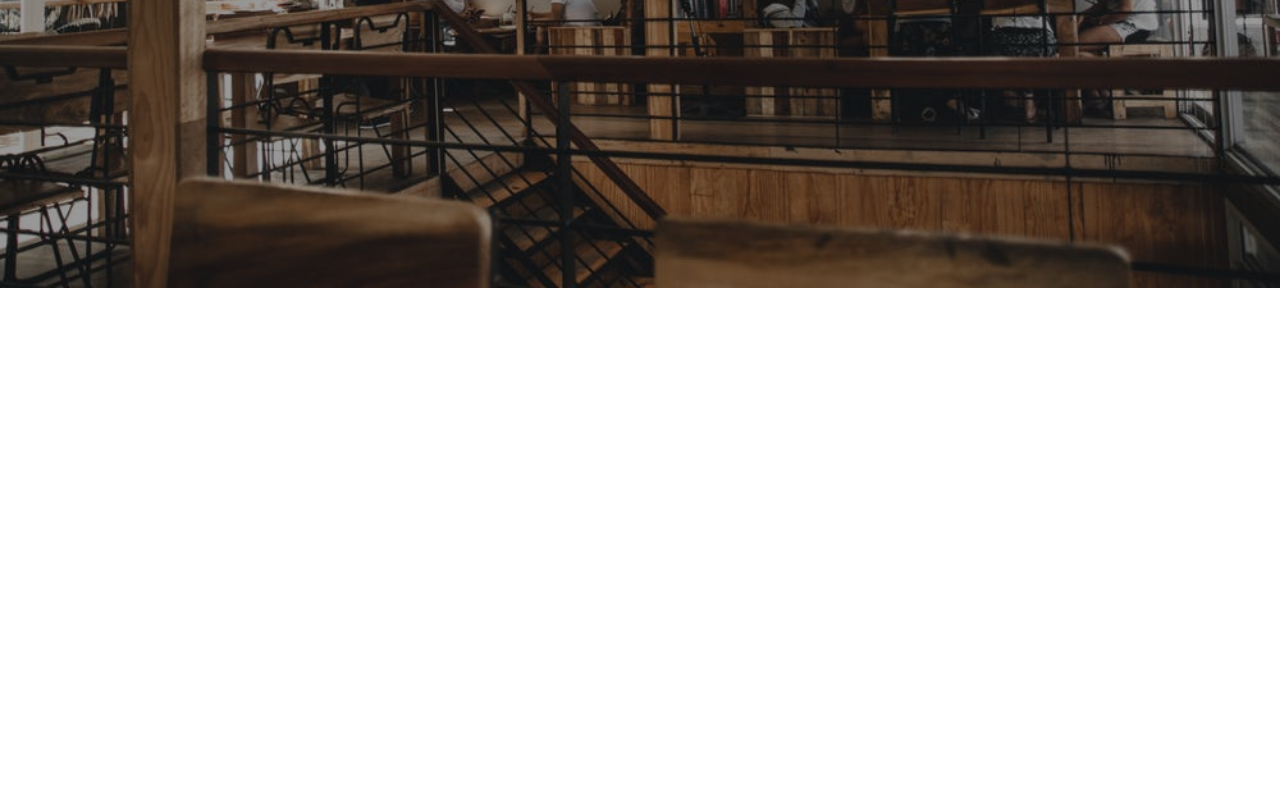
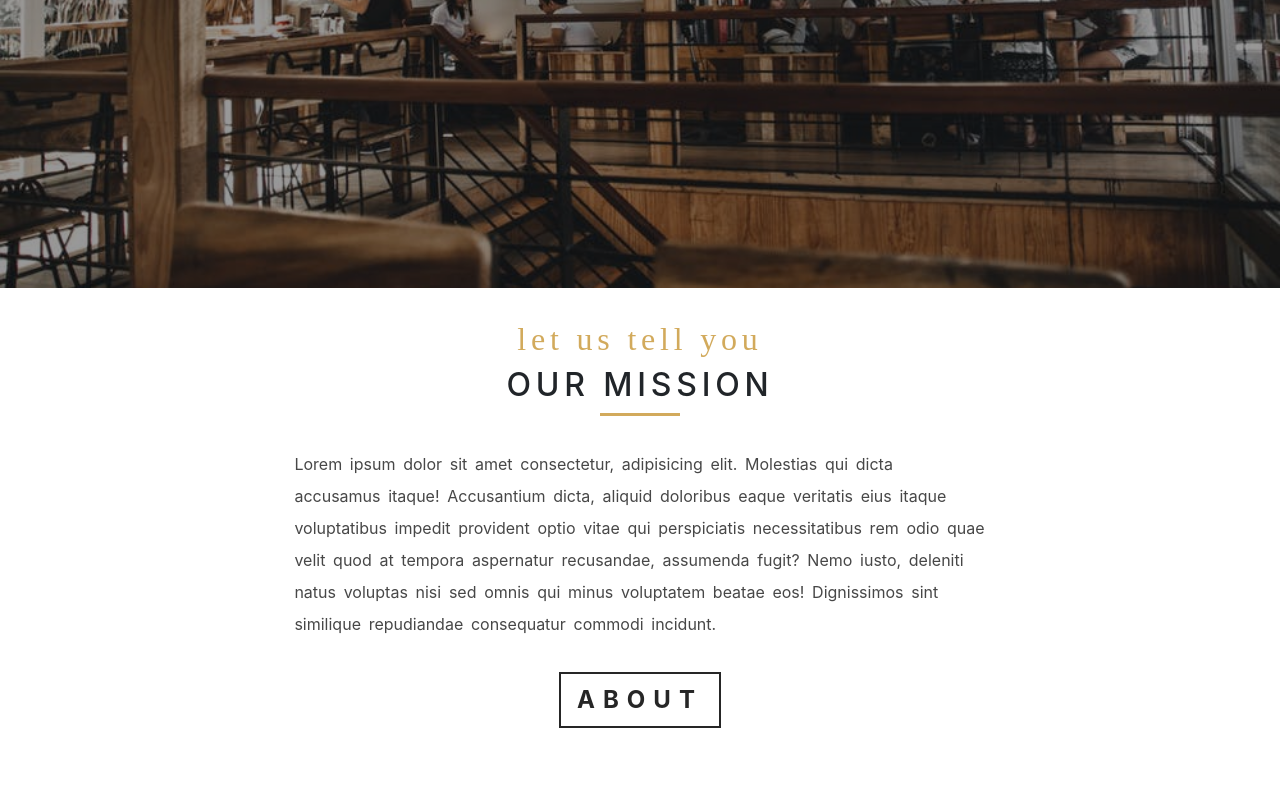
Before and after one commit to mclausaudio/gatsby-restaurant-site, a Gatsby site: page / in a window 1280 px wide. Shown: the part 512-1304 px from the top of the page. Before the commit the page ends 800 px from the top, so only its background shows below. Built offline with nearby package versions, Linux system fonts and the light colour scheme; Gatsby itself is replaced by a stand-in of ours.

Commit message:
quick info section

```diff
--- /dev/null
+++ b/src/components/HomepageComponents/QuickInfo.js
@@ -0,0 +1,49 @@
+import React, { Component } from "react"
+import { Section, Title, SectionButton } from "../../utils"
+import styled from "styled-components"
+import { styles } from "../../utils"
+import { Link } from "gatsby"
+
+export default class QuickInfo extends Component {
+  render() {
+    return (
+      <Section>
+        <Title subtitle="let us tell you" title="our mission" />
+        <QuickInfoWrapper>
+          <p className="text">
+            Lorem ipsum dolor sit amet consectetur, adipisicing elit. Molestias
+            qui dicta accusamus itaque! Accusantium dicta, aliquid doloribus
+            eaque veritatis eius itaque voluptatibus impedit provident optio
+            vitae qui perspiciatis necessitatibus rem odio quae velit quod at
+            tempora aspernatur recusandae, assumenda fugit? Nemo iusto, deleniti
+            natus voluptas nisi sed omnis qui minus voluptatem beatae eos!
+            Dignissimos sint similique repudiandae consequatur commodi incidunt.
+          </p>
+          <Link to="/about" style={{ textDecoration: "none" }}>
+            {/* We define the generic / default styles in the SectionButton, but do all the 'positioning' styles inline like below */}
+            <SectionButton style={{ margin: "2rem auto" }}>about</SectionButton>
+          </Link>
+        </QuickInfoWrapper>
+      </Section>
+    )
+  }
+}
+
+const QuickInfoWrapper = styled.div`
+  width: 90%;
+  margin: 2rem auto;
+
+  .text {
+    line-height: 2rem;
+    color: ${styles.colors.mainGrey};
+    word-spacing: 0.2rem;
+  }
+
+  @media (min-width: 768px) {
+    width: 70%;
+  }
+
+  @media (min-width: 968px) {
+    width: 60%;
+  }
+`
--- a/src/pages/index.js
+++ b/src/pages/index.js
@@ -8,7 +8,7 @@
 
 import image from "../images/bcg/homeBcg.jpeg"
 
-import { FaBeer } from "react-icons/fa"
+import QuickInfo from "../components/HomepageComponents/QuickInfo"
 
 const IndexPage = () => (
   <Layout>
@@ -18,6 +18,7 @@
         <BannerButton style={{ margin: "2rem auto" }}>menu</BannerButton>
       </Banner>
     </HomeHeader>
+    <QuickInfo />
   </Layout>
 )
 
--- a/src/utils/Button.js
+++ b/src/utils/Button.js
@@ -23,4 +23,14 @@
   }
 `
 
-export { BannerButton }
+const SectionButton = styled(BannerButton)`
+  color: ${styles.colors.mainBlack};
+  ${styles.border({ color: `${styles.colors.mainBlack}` })};
+
+  &:hover {
+    background: ${styles.colors.mainBlack};
+    color: ${styles.colors.mainYellow};
+  }
+`
+
+export { BannerButton, SectionButton }
--- /dev/null
+++ b/src/utils/Section.js
@@ -0,0 +1,7 @@
+import styled from "styled-components"
+
+export const Section = styled.section`
+  padding: 2rem 0;
+  width: 90vw;
+  margin: 0 auto;
+`
--- /dev/null
+++ b/src/utils/Title.js
@@ -0,0 +1,42 @@
+import React from "react"
+import { styles } from "../utils"
+import styled from "styled-components"
+
+export function Title({ title, subtitle }) {
+  return (
+    <TitleWrapper>
+      <h3 className="subtitle">{subtitle}</h3>
+      <h1 className="title">{title}</h1>
+      <div className="underline" />
+    </TitleWrapper>
+  )
+}
+
+Title.defaultProps = {
+  subtitle: "subtitle",
+  title: "title",
+}
+
+const TitleWrapper = styled.div`
+  text-align: center;
+
+  .subtitle {
+    ${styles.textSlanted};
+    ${styles.letterSpacing({ spacing: "0.3rem" })};
+    font-size: 2rem;
+    color: ${styles.colors.mainYellow};
+  }
+
+  .title {
+    ${styles.letterSpacing({ spacing: "0.3rem" })};
+    font-size: 2rem;
+    text-transform: uppercase;
+  }
+
+  .underline {
+    width: 5rem;
+    height: 0.2rem;
+    background: ${styles.colors.mainYellow};
+    margin: 0.5rem auto;
+  }
+`
--- a/src/utils/index.js
+++ b/src/utils/index.js
@@ -1,6 +1,17 @@
 import * as styles from "./styles"
 import { HomeHeader, PageHeader } from "./Header"
 import Banner from "./Banner"
-import { BannerButton } from "./Button"
+import { BannerButton, SectionButton } from "./Button"
+import { Section } from "./Section"
+import { Title } from "./Title"
 
-export { styles, HomeHeader, PageHeader, Banner, BannerButton }
+export {
+  styles,
+  HomeHeader,
+  PageHeader,
+  Banner,
+  BannerButton,
+  Section,
+  Title,
+  SectionButton,
+}
```
